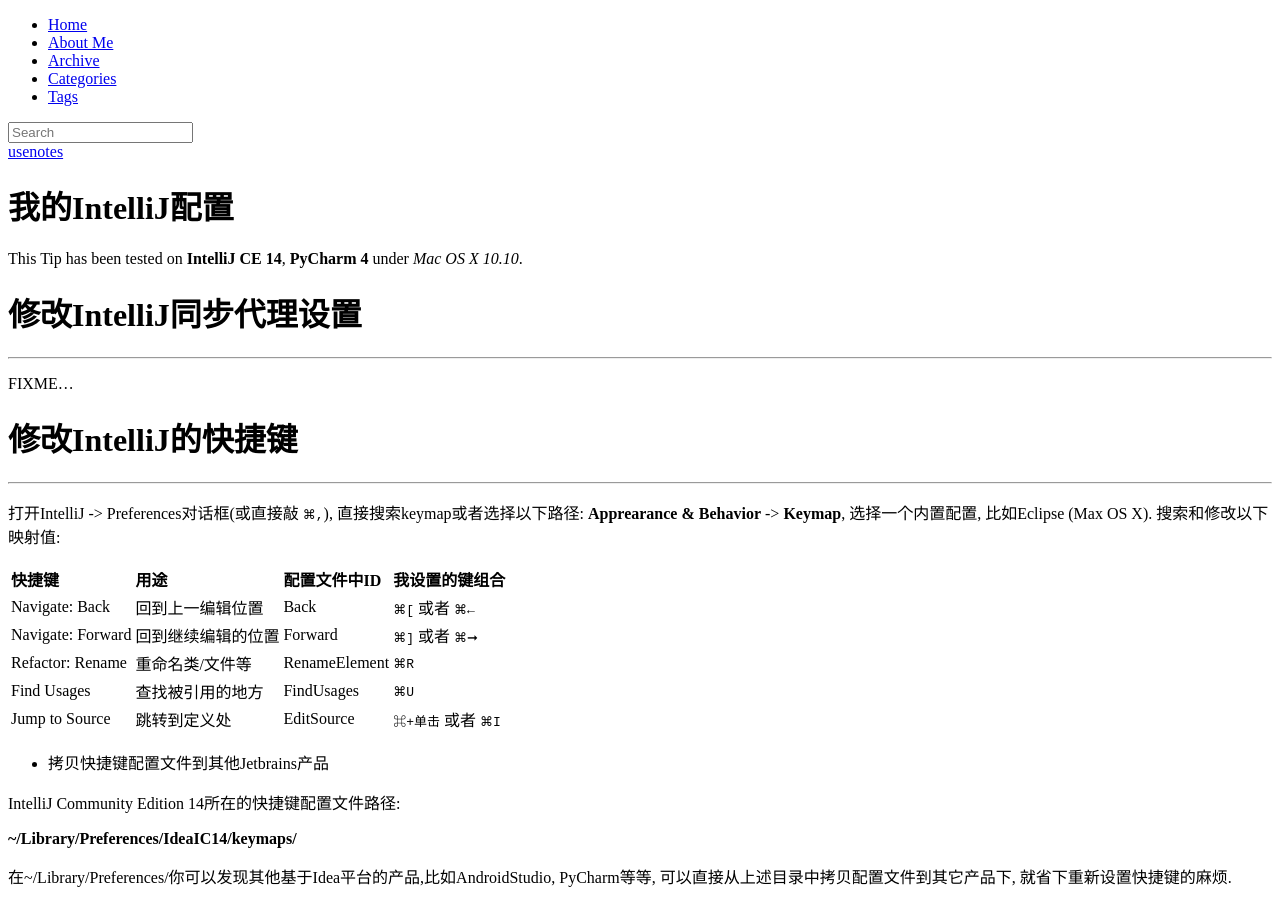
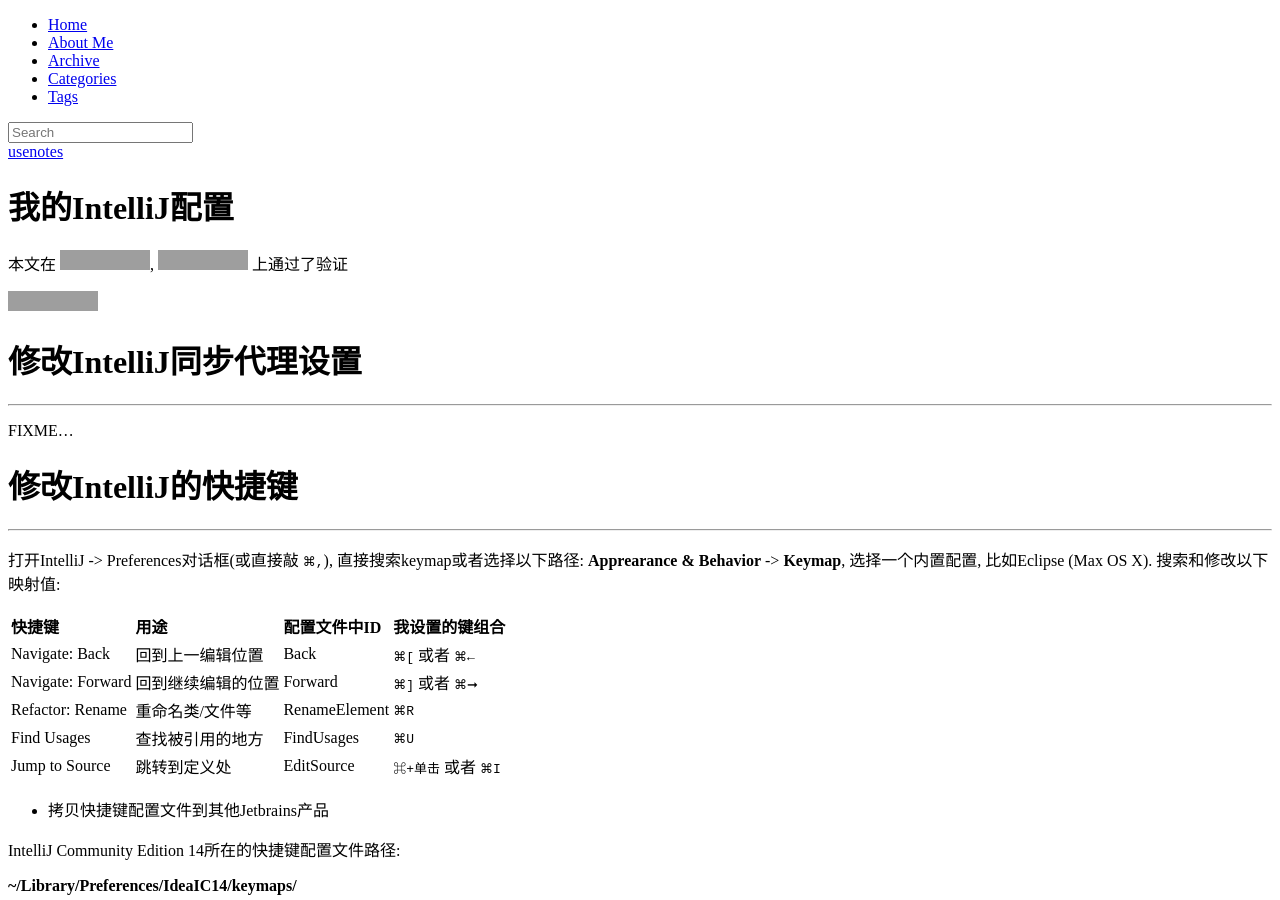
Before and after one commit to karfield/karfield.github.io, a Jekyll site: the page built from _posts/2015-01-21-my-intellij-config.md, in a window 1280 px wide and 900 px high. Built offline with Jekyll 4.4.1, drawn with Linux system fonts in a browser that asks for light colours; nearby versions of some CDN libraries; library files that are not in the unit come from our copies; comment, search, counter and statistics services are not loaded; grey boxes are pictures that could not be loaded.

Commit message:
Update 2015-01-21-my-intellij-config.md

```diff
--- a/_posts/2015-01-21-my-intellij-config.md
+++ b/_posts/2015-01-21-my-intellij-config.md
@@ -5,7 +5,12 @@ date:   2015-01-21 09:24:00
 categories: usenotes
 ---
 
-This Tip has been tested on **IntelliJ CE 14**, **PyCharm 4** under  _Mac OS X 10.10_.
+本文在
+![tested](https://img.shields.io/badge/IntelliJ-Communitiy_Edition_14-brightgreen.svg),
+![tested](https://img.shields.io/badge/PyCharm-Communitiy_Edition_4-brightgreen.svg)
+上通过了验证
+
+![tested](https://img.shields.io/badge/Tested_on-Mac_OS_X_10.10-green.svg)
 
 # 修改IntelliJ同步代理设置
 ---
```
